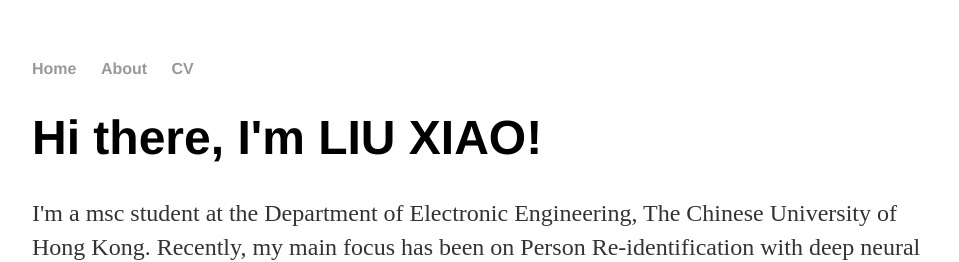
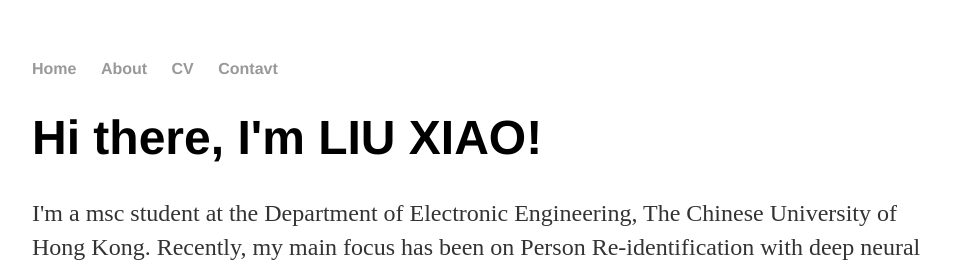
Before and after one commit to Archimedes2013/Archimedes2013.github.io, a Jekyll site: the page built from index.html, in a window 1280 px wide. Shown: the top 262 px of the page, without its empty margins (160-1119 px from the left). Built offline with Jekyll 4.4.1, drawn with Linux system fonts in a browser that asks for light colours.

Commit message:
Update default.html

```diff
--- a/_layouts/default.html
+++ b/_layouts/default.html
@@ -12,6 +12,7 @@
 		        	<li><a href="/about">About</a></li>
 	        		<li><a href="/cv">CV</a></li>
 	        		<!--<li><a href="/blog">Blog</a></li>-->
+				<li><a href="/contact">Contavt</a></li>
 
 			</ul>
 			</nav>
```
